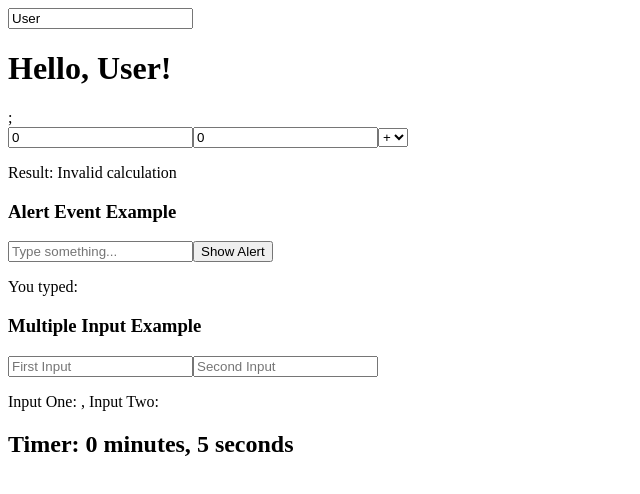
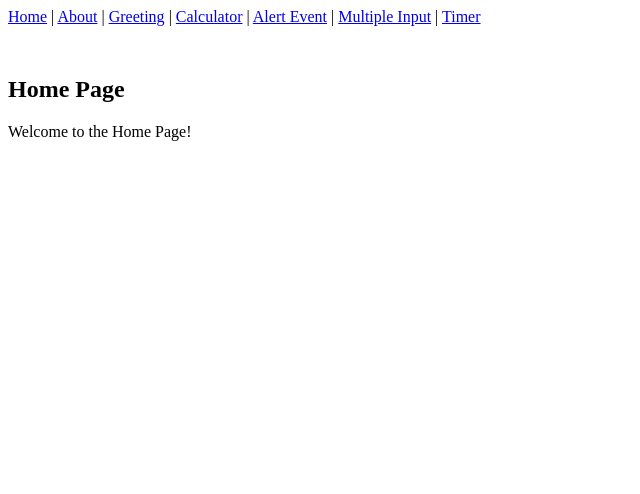
Before and after one commit to Puxcetogaming/first-react-website, a React (Create React App) app: page / in a window 1280 px wide. Shown: the top 494 px of the page, without its empty margins (0-640 px from the left). Built offline with nearby package versions, Linux system fonts and the light colour scheme.

Commit message:
Added Routing for a smooth SPA, Added Folders in the src folder to manage the components and pages better

```diff
--- a/package.json
+++ b/package.json
@@ -9,6 +9,7 @@
     "@testing-library/user-event": "^13.5.0",
     "react": "^19.0.0",
     "react-dom": "^19.0.0",
+    "react-router-dom": "^7.3.0",
     "react-scripts": "5.0.1",
     "web-vitals": "^2.1.4"
   },
--- /dev/null
+++ b/src/App.css
@@ -0,0 +1,3 @@
+.navbar {
+    margin-bottom: 50px;
+}
--- a/src/App.jsx
+++ b/src/App.jsx
@@ -1,30 +1,34 @@
 import React from 'react';
-import Greeting from './Greeting';
-import Calculator from './Calculator';
-import AlertEvent from './Alert';
-import MultipleInput from './MultipleInput';
-import Timer from './Timer';
+import { BrowserRouter as Router, Routes, Route, Link } from 'react-router-dom';
+import Home from './pages/Home/Home';
+import About from './pages/About/About';
+import Greeting from './pages/Greeting/Greeting';
+import Calculator from './pages/Calculator/Calculator';
+import AlertEvent from './pages/Alert/Alert';
+import MultipleInput from './pages/MultipleInput/MultipleInput';
+import Timer from './pages/Timer/Timer';
+import './App.css';
 
 
 function App() {
 
   return (
     <div>
-      <div>
-        <Greeting />
-      </div>
-      <div>
-        <Calculator />
-      </div>
-      <div>
-        <AlertEvent />
-      </div>
-      <div>
-        <MultipleInput />
-      </div>
-      <div>
-        <Timer />
-      </div>
+        <Router>
+          <nav className="navbar">
+            <Link to="/">Home</Link> | <Link to="/about">About</Link> | <Link to="/Greeting">Greeting</Link> | <Link to="/calculator">Calculator</Link> | <Link to="/alertevent">Alert Event</Link> | <Link to="multipleinput">Multiple Input</Link> | <Link to="Timer">Timer</Link>
+          </nav>
+          <Routes>
+            <Route path="/" element={<Home />} />
+            <Route path="/about" element={<About />} />
+            <Route path="/Greeting" element={<Greeting />} />
+            <Route path="/calculator" element={<Calculator />} />
+            <Route path="/alertevent" element={<AlertEvent />} />
+            <Route path="/multipleinput" element={<MultipleInput />} />
+            <Route path="/timer" element={<Timer />} />
+            <Route path="*" element={<h2>404: Page Not Found</h2>} />
+          </Routes>
+        </Router>
     </div>
   );
 }
--- a/src/index.js
+++ b/src/index.js
@@ -1,11 +1,11 @@
-import React from 'react';
+import { StrictMode } from 'react';
 import ReactDOM from 'react-dom/client';
 import App from './App';
 
 const container = document.getElementById('root');
 const root = ReactDOM.createRoot(container);
 root.render(
-  <React.StrictMode>
+  <StrictMode>
     <App />
-  </React.StrictMode>
+  </StrictMode>
 );
--- /dev/null
+++ b/src/pages/About/About.jsx
@@ -0,0 +1,12 @@
+import React from "react";
+
+function About() {
+    return (
+        <div>
+            <h2>About Page</h2>
+            <p>This is the About Page.</p>
+        </div>
+    );
+}
+
+export default About;
--- a/src/Calculator.jsx
+++ b/src/pages/Calculator/Calculator.jsx
@@ -3,7 +3,7 @@
 function Calculator() {
   const [number1, setNumberOne] = useState(0);
   const [number2, setNumberTwo] = useState(0);
-  const [operator, setOperation] = useState("");
+  const [operator, setOperation] = useState("+");
 
 
   let result;
--- /dev/null
+++ b/src/pages/Home/Home.jsx
@@ -0,0 +1,12 @@
+import React from "react";
+
+function Home() {
+    return (
+        <div>
+            <h2>Home Page</h2>
+            <p>Welcome to the Home Page!</p>
+        </div>
+    );
+}
+
+export default Home;
```
Also changed, not shown: src/pages/Alert/Alert.jsx (renamed from src/Alert.jsx), src/pages/Greeting/Greeting.jsx (renamed from src/Greeting.jsx), src/pages/MultipleInput/MultipleInput.jsx (renamed from src/MultipleInput.jsx), src/pages/Timer/Timer.jsx (renamed from src/Timer.jsx), 1 other file (tests, documents, lock files or other folders).
